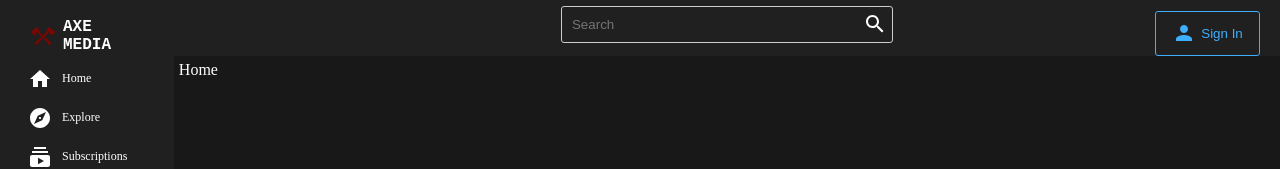
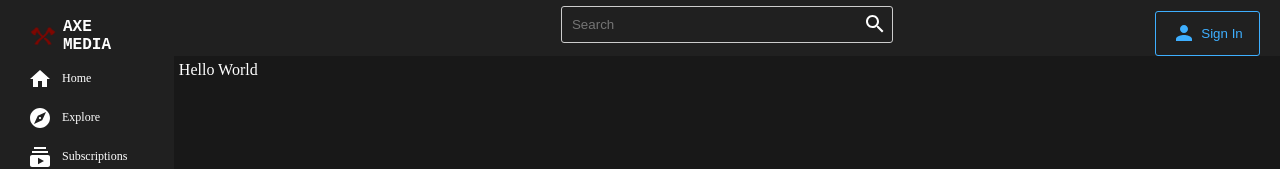
Before and after one commit to BlessingLuphahla/Redd-Tube, a React (Vite) app: page / in a window 1280 px wide. Shown: the top 169 px of the page. Built offline with nearby package versions, Linux system fonts and the light colour scheme.

Commit message:
app home video update

```diff
--- a/src/App.jsx
+++ b/src/App.jsx
@@ -36,7 +36,9 @@ function App() {
               <Routes>
                 <Route path="/">
                   <Route index element={<Home />} />
-                  <Route path="video" element={<Video />} />
+                  <Route path="video">
+                    <Route path=":id" element={<Video />} />
+                  </Route>
                 </Route>
               </Routes>
             </Wrapper>
--- a/src/pages/Home.jsx
+++ b/src/pages/Home.jsx
@@ -1,9 +1,13 @@
+import styled from "styled-components";
 
+const Container = styled.div``;
 
 function Home() {
   return (
-    <div>Home</div>
-  )
+    <Container>
+      <div>Hello World</div>
+    </Container>
+  );
 }
 
-export default Home
+export default Home;
--- a/src/pages/Video.jsx
+++ b/src/pages/Video.jsx
@@ -1,5 +1,3 @@
-import React from "react";
-
 function Video() {
   return <div>Video</div>;
 }
```
